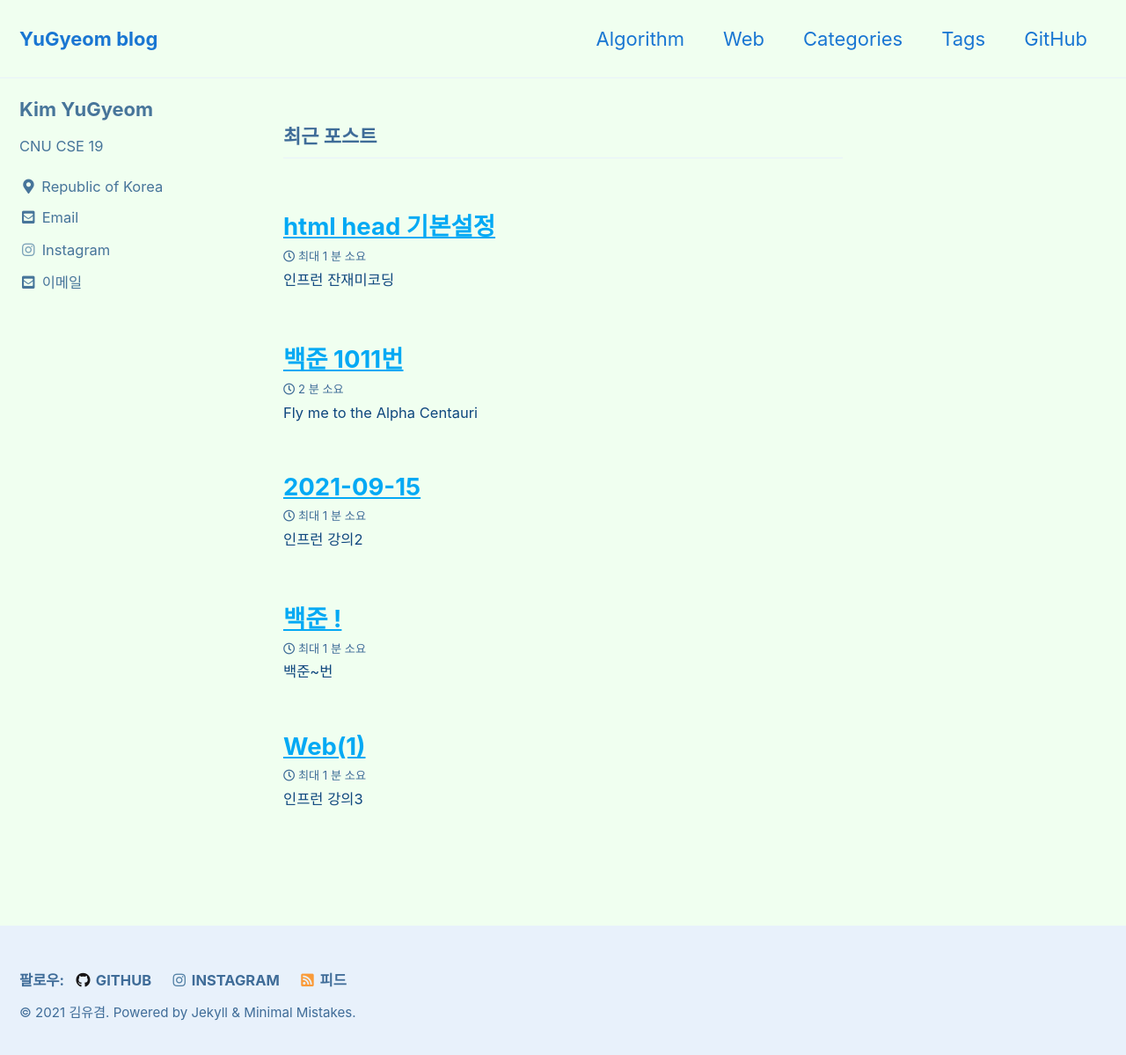
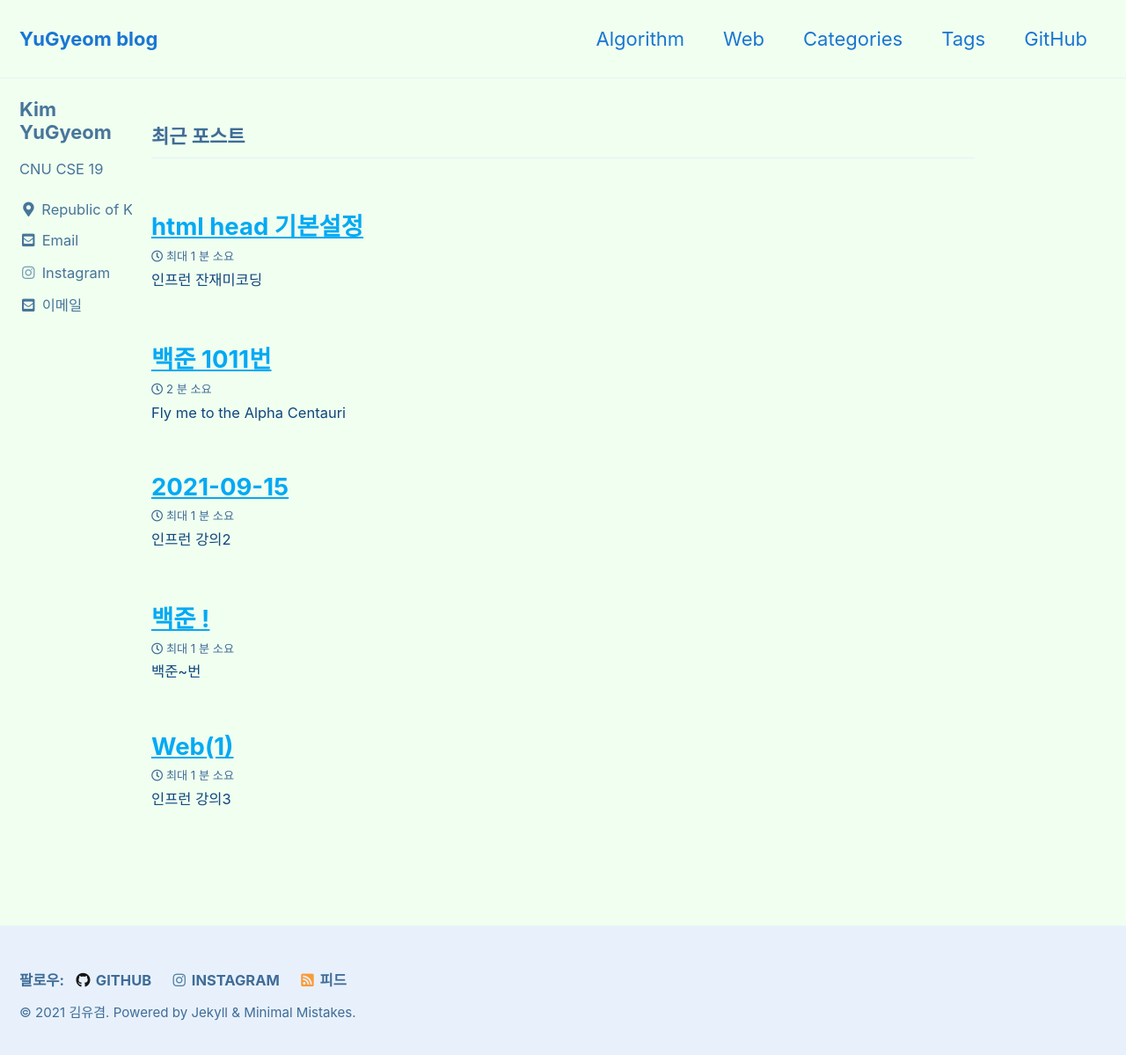
Before and after one commit to rladbrua0207/rladbrua0207.github.io, a Jekyll site: the page built from index.html, in a window 1280 px wide and 1207 px high. Shown: the top 1199 px of the window at 88% size. Built offline with Jekyll 4.4.1, drawn with Linux system fonts in a browser that asks for light colours; cached includes are drawn as plain includes; the list of posts is cut into pages by our own code.

Commit message:
sidebar change

```diff
--- a/_sass/minimal-mistakes/_variables.scss
+++ b/_sass/minimal-mistakes/_variables.scss
@@ -155,9 +155,9 @@
    Grid
    ========================================================================== */
 
-$right-sidebar-width-narrow: 200px !default;
-$right-sidebar-width: 300px !default;
-$right-sidebar-width-wide: 400px !default;
+$right-sidebar-width-narrow: 150px !default;
+$right-sidebar-width: 150px !default;
+$right-sidebar-width-wide: 250px !default;
 
 /*
    Other
```
